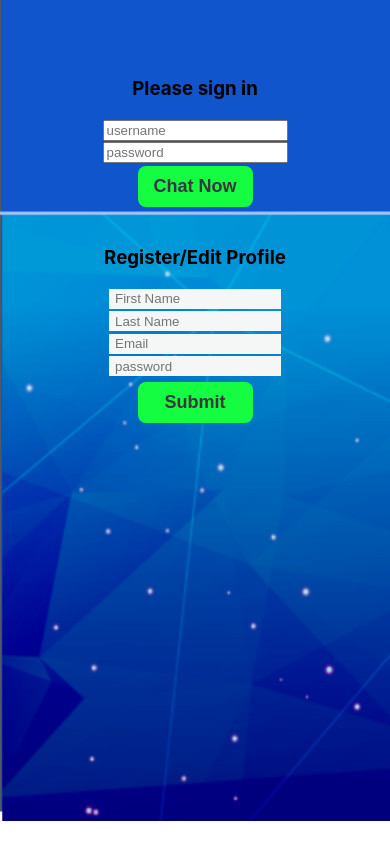
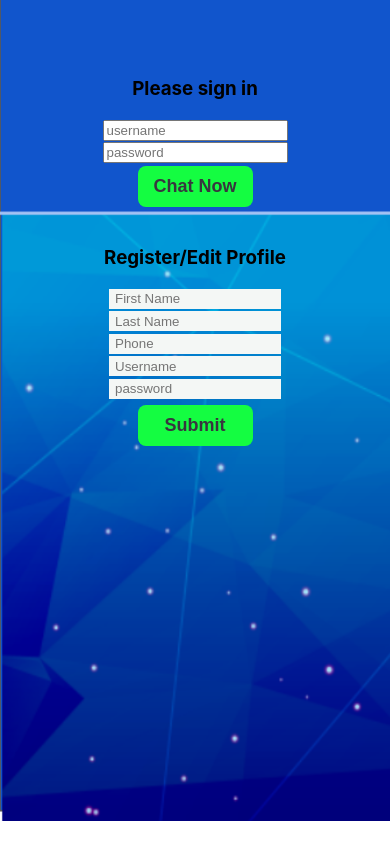
Before and after one commit to youLin-dev/Team-3-Project-2, a React (Create React App) app in the folder frontend/: page / in a window 390 px wide. Built offline with nearby package versions, Linux system fonts and the light colour scheme.

Commit message:
added phone to register form.

```diff
--- a/frontend/src/Components/Login/Register.tsx
+++ b/frontend/src/Components/Login/Register.tsx
@@ -17,8 +17,13 @@ return(
     <div className="input-container">
       <input type="text" name="lastname" className="input--field" placeholder="Last Name" /*onChange={handleChange}*/ />
     </div>
+
     <div className="input-container">
-      <input type="text" name="username" className="input--field" placeholder="Email" /*onChange={handleChange}*/ />
+      <input type="text" name="phone" className="input--field" placeholder="Phone" /*onChange={handleChange}*/ />
+    </div>
+
+    <div className="input-container">
+      <input type="text" name="username" className="input--field" placeholder="Username" /*onChange={handleChange}*/ />
     </div>
     <div className="input-container">
       <input type="password" className="input--field" name="password" placeholder="password" /*onChange={handleChange}*/ />
--- a/frontend/src/Components/Login/login2.tsx
+++ b/frontend/src/Components/Login/login2.tsx
@@ -74,9 +74,9 @@ export const LoginPage: React.FC<any> = (props:any)=>{
                 </div>
                 <br>
                 </br>
-                <h3>Register/Edit Profile</h3>
+                    <h3>Register/Edit Profile</h3>
                 <div>
-                    <RegisterPage />
+                     <RegisterPage />
                  </div>
                 </div>
 
--- a/frontend/src/Components/Profile/Profile.tsx
+++ b/frontend/src/Components/Profile/Profile.tsx
@@ -15,6 +15,8 @@ export const ProfilePage: React.FC<any> = (props:any)=>{
 return(
 <div className="profile mb130">
     <div className="smallCol">
+
+
            <div className="sidebar--menu">
             <Link className="link--btn" to="/">Home</Link>
             <Link className="link--btn" to="/">Edit Profile</Link>
@@ -41,7 +43,7 @@ return(
             <img src={userImage}/>
             </span>
             <span>
-               Username
+               <div className= "text"> Username </div>
                </span>
         </div>
     </div>
--- a/frontend/src/Components/Profile/profile.css
+++ b/frontend/src/Components/Profile/profile.css
@@ -2,8 +2,8 @@
 .profile{
     display: flex;
     flex-wrap: wrap;
-    background: #f3efef;
-    height: calc(100vh - 30px);
+    background: #f8f6f6;
+    height: calc(98vh - 30px);
 }
 /*Make small cplumn width for main area */
 .smallCol{
@@ -23,25 +23,28 @@
 .sidebar--menu {margin-top: 40px;display: block;}
 
 /*set link look like a button and the link works on redirect to another page as well*/
-a.link--btn {display: block;border: 2px solid #205ac8;text-decoration: none;font-size: 18px;max-width: 190px;margin: 15px auto;padding: 10px 0;text-align: center;}
-span.userpic {display: block;text-align: center;margin-top: 12px;}
+a.link--btn {display: block;border: 2px solid #205ac8;text-decoration: none;font-size: 12px;
+    max-width: 170px;margin: 15px auto;padding: 10px 0;text-align: center;}
+span.userpic {display: block;text-align: center;margin-top: 15px;}
 
-span.userpic img {max-width: 150px;}
+span.userpic img {max-width: 100px;}
+span.text.username {text-align: center;}
 
 /*Chat box design*/
 .chatForm textarea {width: 80%;
     margin: 2px auto 0;
     display: block;
-    height: 54px;
+    height: 45px;
     border-radius: 8px;
 }
-
+/*put message input at mb 20px*/
 .chatForm {position: absolute;width: 100%;bottom: 20px;}
 
 .midCol.borderBox {position: relative;}
 .login-button:hover{
     background: #14FD41;
 }
+
 .profile-button {
     background: #14FD41;
     width: 80%;
```
